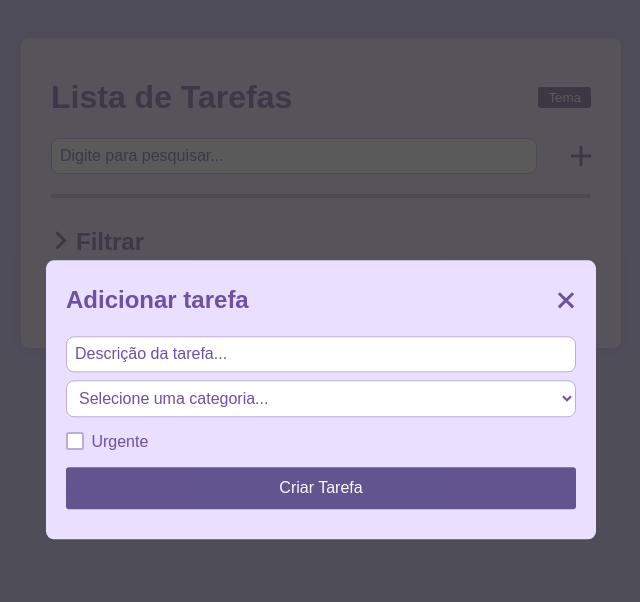
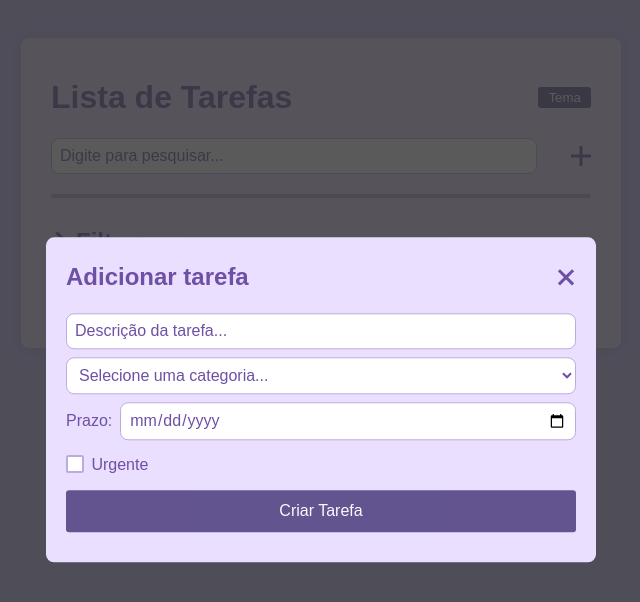
Before and after one commit to efluviae/todo-react, a React (Vite) app in the folder todo/: page / in a window 1280 px wide. Both pictures are taken after a click on the element 900 px from the left and 155 px from the top of the page. Shown: the top 602 px of the page, without its empty margins (319-959 px from the left). Built offline with nearby package versions, Linux system fonts and the light colour scheme; a web font is replaced by a local one.

Commit message:
add sort by date

```diff
--- a/todo/src/App.jsx
+++ b/todo/src/App.jsx
@@ -23,6 +23,14 @@ function App() {
     return item || [];
   });
   const [isAddCategoryPopupOpen, setIsAddCategoryPopupOpen] = useState(false);
+  const [selectedDate, setSelectedDate] = useState("");
+
+  const today = new Date();
+  const [minDate] = today.toISOString().split("T");
+
+  const handleDateChange = (e) => {
+    setSelectedDate(e.target.value);
+  };
 
   /* set items to localStorage */
   useEffect(() => {
@@ -33,7 +41,7 @@ function App() {
     setItem("TODOS", todos);
   }, [todos]);
 
-  const addTodo = (text, category, isUrgent) => {
+  const addTodo = (text, category, isUrgent, selectedDate) => {
     const newTodos = [
       ...todos,
       {
@@ -42,6 +50,7 @@ function App() {
         category,
         isCompleted: false,
         isUrgent,
+        selectedDate,
       },
     ];
 
@@ -83,6 +92,10 @@ function App() {
         setSearch={setSearch}
         addTodo={addTodo}
         customCategories={customCategories}
+        selectedDate={selectedDate}
+        setSelectedDate={setSelectedDate}
+        minDate={minDate}
+        handleDateChange={handleDateChange}
       />
 
       <div className="divider"></div>
@@ -119,6 +132,7 @@ function App() {
         removeTodo={removeTodo}
         completeTodo={completeTodo}
         customCategories={customCategories}
+        selectedDate={selectedDate}
       />
       {isAddCategoryPopupOpen && (
         <AddCategoryPopup
--- a/todo/src/components/AddPopup.css
+++ b/todo/src/components/AddPopup.css
@@ -27,6 +27,11 @@
   background-color: var(--card);
 }
 
+.date-picker {
+  display: flex;
+  gap: 8px;
+}
+
 .add-popup__urgent {
   display: flex;
   align-items: center;
--- a/todo/src/components/AddPopup.jsx
+++ b/todo/src/components/AddPopup.jsx
@@ -1,8 +1,17 @@
 import { useState } from "react";
 import "./AddPopup.css";
 import "../index.css";
+import DatePickerMinToday from "./DatePickerMinToday";
 
-const AddPopup = ({ addTodo, toggleAddPopup, customCategories }) => {
+const AddPopup = ({
+  addTodo,
+  toggleAddPopup,
+  customCategories,
+  selectedDate,
+  setSelectedDate,
+  minDate,
+  handleDateChange,
+}) => {
   const [text, setText] = useState("");
   const [category, setCategory] = useState("");
   const [isUrgent, setIsUrgent] = useState(false);
@@ -11,10 +20,11 @@ const AddPopup = ({ addTodo, toggleAddPopup, customCategories }) => {
     e.preventDefault();
     if (!text || !category) return;
 
-    addTodo(text, category, isUrgent);
+    addTodo(text, category, isUrgent, selectedDate);
     setText("");
     setCategory("");
     setIsUrgent(false);
+    setSelectedDate("");
     toggleAddPopup();
   };
 
@@ -55,6 +65,11 @@ const AddPopup = ({ addTodo, toggleAddPopup, customCategories }) => {
                 </option>
               ))}
             </select>
+            <DatePickerMinToday
+              selectedDate={selectedDate}
+              minDate={minDate}
+              handleDateChange={handleDateChange}
+            />
             <div className="add-popup__urgent">
               <label
                 htmlFor="add-popup__urgent"
--- /dev/null
+++ b/todo/src/components/DatePickerMinToday.jsx
@@ -0,0 +1,16 @@
+const DatePickerMinToday = ({ selectedDate, minDate, handleDateChange }) => {
+  return (
+    <div className="date-picker">
+      <h3>Prazo:</h3>
+      <input
+        className="date-picker__input input"
+        type="date"
+        min={minDate}
+        value={selectedDate}
+        onChange={handleDateChange}
+      />
+    </div>
+  );
+};
+
+export default DatePickerMinToday;
--- a/todo/src/components/Filter/Filter.css
+++ b/todo/src/components/Filter/Filter.css
@@ -28,8 +28,6 @@
 .filter__manage-category__add-btn,
 .filter__manage-category__remove-btn {
   align-self: flex-start;
-  font-size: 0.9rem;
-  padding: 6px 10px;
 }
 
 .filter__sort__btn {
--- a/todo/src/components/Filter/Filter.jsx
+++ b/todo/src/components/Filter/Filter.jsx
@@ -74,13 +74,13 @@ const Filter = ({
                   className="filter__manage-category__add-btn btn"
                   onClick={toggleCategoryPopup}
                 >
-                  + Categoria
+                  Adicionar
                 </button>
                 <button
                   className="filter__manage-category__remove-btn btn"
                   onClick={toggleRemovePopup}
                 >
-                  - Categoria
+                  Remover
                 </button>
                 {isRemovePopupOpen && (
                   <RemoveCategoryPopup
@@ -104,18 +104,18 @@ const Filter = ({
               />
             </div>
             <div className="filter__sort">
-              <h3 className="filter__sort__label">Ordenar:</h3>
+              <h3 className="filter__sort__label">Ordenar por prazo:</h3>
               <button
                 className="filter__sort__btn btn"
                 onClick={() => setSort("Asc")}
               >
-                Asc
+                Perto
               </button>
               <button
                 className="filter__sort__btn btn"
                 onClick={() => setSort("Desc")}
               >
-                Desc
+                Longe
               </button>
             </div>
           </>
--- a/todo/src/components/Search.jsx
+++ b/todo/src/components/Search.jsx
@@ -2,7 +2,16 @@ import { useState } from "react";
 import AddPopup from "./AddPopup";
 import "./Search.css";
 
-const Search = ({ search, setSearch, addTodo, customCategories }) => {
+const Search = ({
+  search,
+  setSearch,
+  addTodo,
+  customCategories,
+  selectedDate,
+  setSelectedDate,
+  minDate,
+  handleDateChange,
+}) => {
   const [addPopup, setAddPopup] = useState(false);
 
   const toggleAddPopup = () => {
@@ -34,6 +43,10 @@ const Search = ({ search, setSearch, addTodo, customCategories }) => {
           toggleAddPopup={toggleAddPopup}
           addTodo={addTodo}
           customCategories={customCategories}
+          selectedDate={selectedDate}
+          setSelectedDate={setSelectedDate}
+          minDate={minDate}
+          handleDateChange={handleDateChange}
         />
       )}
     </>
--- a/todo/src/components/TodoCard/TodoCard.css
+++ b/todo/src/components/TodoCard/TodoCard.css
@@ -40,7 +40,12 @@
   overflow-y: auto;
 }
 
-.todo-list__card__flags {
+.todo-list__card__sort {
+  display: flex;
+  justify-content: space-between;
+}
+
+.todo-list__card__sort__flags {
   display: flex;
   align-items: center;
   gap: 10px;
--- a/todo/src/components/TodoCard/TodoCard.jsx
+++ b/todo/src/components/TodoCard/TodoCard.jsx
@@ -25,7 +25,8 @@ const Todo = ({
         <p className="todo-list__card__text">{todo.text}</p>
         <RemoveButton todo={todo} removeTodo={removeTodo} />
       </div>
-      <div className="todo-list__card__flags">
+      <div className="todo-list__card__sort">
+        <div className="todo-list__card__sort__flags">
           {todo.category !== "Nenhuma" && (
             <p
               className="todo-list__card__category"
@@ -48,6 +49,10 @@ const Todo = ({
             </p>
           )}
         </div>
+        <div className="todo-list__card__sort__date">
+          <p>{new Date(todo.selectedDate).toLocaleDateString()}</p>
+        </div>
+      </div>
     </div>
   );
 };
--- a/todo/src/components/TodoList.jsx
+++ b/todo/src/components/TodoList.jsx
@@ -13,6 +13,7 @@ const TodoList = ({
   urgentFilter,
   setUrgentFilter,
   customCategories,
+  selectedDate,
 }) => {
   const filteredTodos = todos
     .filter((todo) =>
@@ -29,11 +30,11 @@ const TodoList = ({
         : todo.category.toLowerCase() === categoryFilter,
     )
     .filter((todo) => !urgentFilter || todo.isUrgent)
-    .sort((a, b) =>
-      sort === "Asc"
-        ? a.text.localeCompare(b.text)
-        : b.text.localeCompare(a.text),
-    );
+    .sort((a, b) => {
+      const dateA = a.selectedDate ? new Date(a.selectedDate) : new Date(0);
+      const dateB = b.selectedDate ? new Date(b.selectedDate) : new Date(0);
+      return sort === "Asc" ? dateA - dateB : dateB - dateA;
+    });
 
   return (
     <>
@@ -52,6 +53,7 @@ const TodoList = ({
               setCategoryFilter={setCategoryFilter}
               setUrgentFilter={setUrgentFilter}
               customCategories={customCategories}
+              selectedDate={selectedDate}
             />
           ))
         )}
--- a/todo/src/index.css
+++ b/todo/src/index.css
@@ -340,6 +340,7 @@ select {
   font-size: 1em;
   width: 100%;
   background-color: var(--card);
+  color: var(--font);
 }
 
 .input::placeholder {
```
Lines whose indentation alone changed are shown as unchanged.
